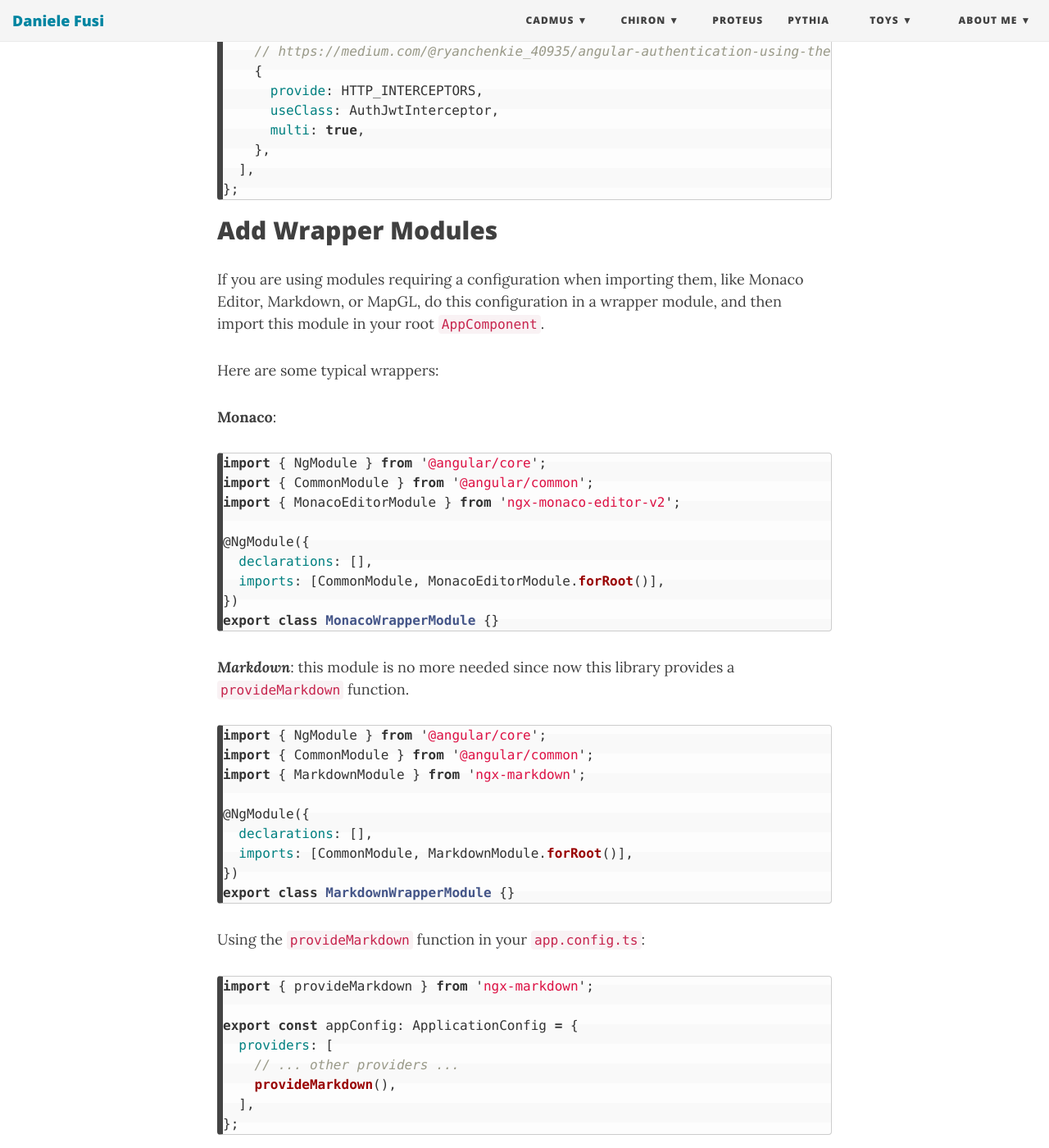
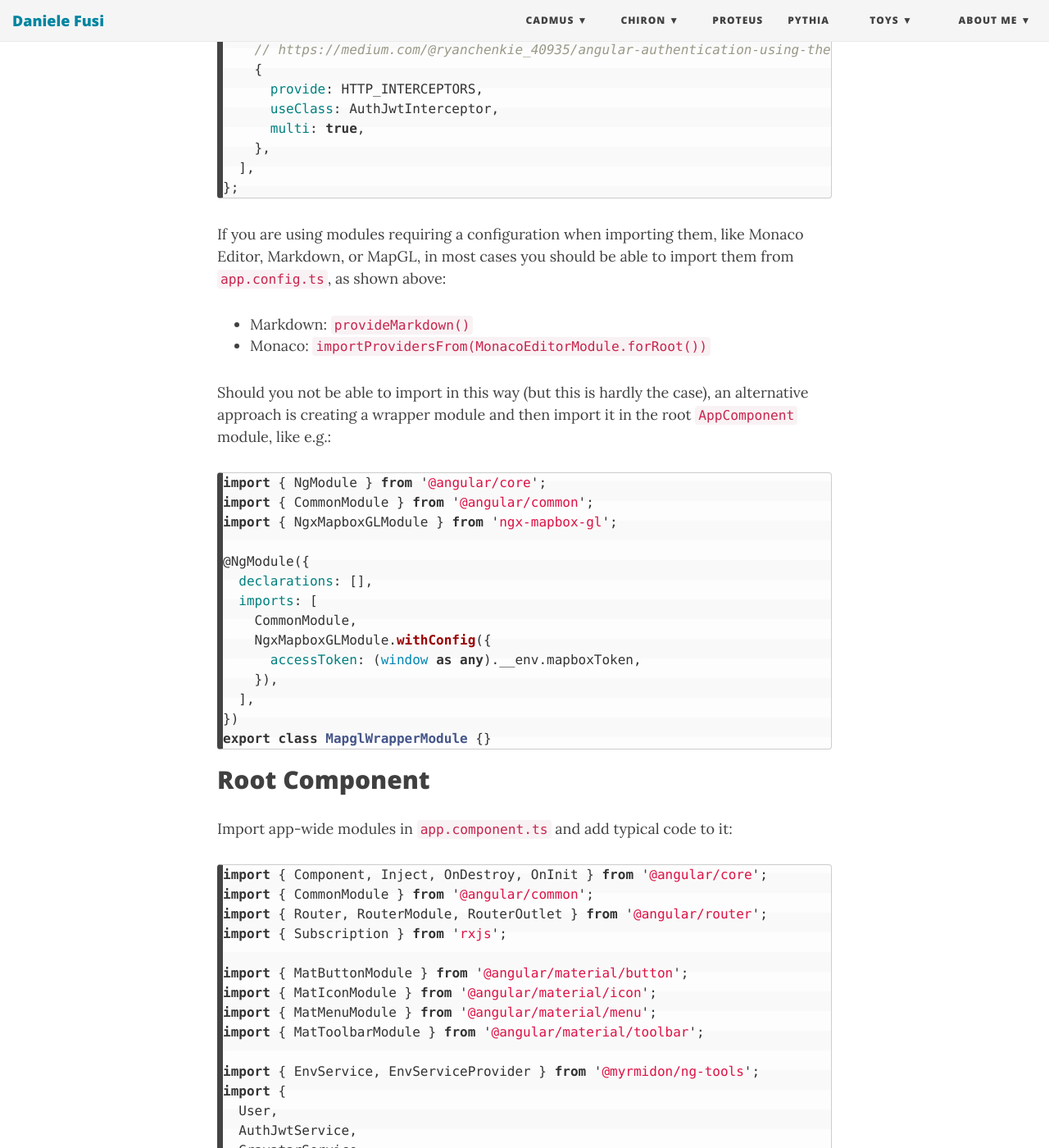
Before and after one commit to Myrmex/overview, a Jekyll site: the page built from cadmus/dev/frontend/app-components.md, in a window 1280 px wide and 1400 px high, scrolled down 1848 px. Shown: the whole window at 82% size. Built offline with Jekyll 4.4.1, drawn with Linux system fonts in a browser that asks for light colours; nearby versions of some CDN libraries; some of the changed text lies outside the part shown.

Commit message:
Update app-components.md

````diff
--- a/cadmus/dev/frontend/app-components.md
+++ b/cadmus/dev/frontend/app-components.md
@@ -5,7 +5,6 @@ subtitle: "Cadmus Frontend Development"
 ---
 
 - [Add Global Providers](#add-global-providers)
-- [Add Wrapper Modules](#add-wrapper-modules)
 - [Root Component](#root-component)
 - [Add Routes](#add-routes)
 
@@ -39,6 +38,7 @@ export const appConfig: ApplicationConfig = {
     provideAnimationsAsync(),
     provideHttpClient(),
     provideMarkdown(),
+    importProvidersFrom(MonacoEditorModule.forRoot()),
     EnvServiceProvider,
     importProvidersFrom(CadmusApiModule),
     // parts and fragments type IDs to editor group keys mappings
@@ -70,54 +70,12 @@ export const appConfig: ApplicationConfig = {
 };
 ```
 
-## Add Wrapper Modules
+If you are using modules requiring a configuration when importing them, like Monaco Editor, Markdown, or MapGL, in most cases you should be able to import them from `app.config.ts`, as shown above:
 
-If you are using modules requiring a configuration when importing them, like Monaco Editor, Markdown, or MapGL, do this configuration in a wrapper module, and then import this module in your root `AppComponent`.
+- Markdown: `provideMarkdown()`
+- Monaco: `importProvidersFrom(MonacoEditorModule.forRoot())`
 
-Here are some typical wrappers:
-
-**Monaco**:
-
-```ts
-import { NgModule } from '@angular/core';
-import { CommonModule } from '@angular/common';
-import { MonacoEditorModule } from 'ngx-monaco-editor-v2';
-
-@NgModule({
-  declarations: [],
-  imports: [CommonModule, MonacoEditorModule.forRoot()],
-})
-export class MonacoWrapperModule {}
-```
-
-***Markdown***: this module is no more needed since now this library provides a `provideMarkdown` function.
-
-```ts
-import { NgModule } from '@angular/core';
-import { CommonModule } from '@angular/common';
-import { MarkdownModule } from 'ngx-markdown';
-
-@NgModule({
-  declarations: [],
-  imports: [CommonModule, MarkdownModule.forRoot()],
-})
-export class MarkdownWrapperModule {}
-```
-
-Using the `provideMarkdown` function in your `app.config.ts`:
-
-```ts
-import { provideMarkdown } from 'ngx-markdown';
-
-export const appConfig: ApplicationConfig = {
-  providers: [
-    // ... other providers ...
-    provideMarkdown(),
-  ],
-};
-```
-
-**MapGL**:
+Should you not be able to import in this way (but this is hardly the case), an alternative approach is creating a wrapper module and then import it in the root `AppComponent` module, like e.g.:
 
 ```ts
 import { NgModule } from '@angular/core';
````
